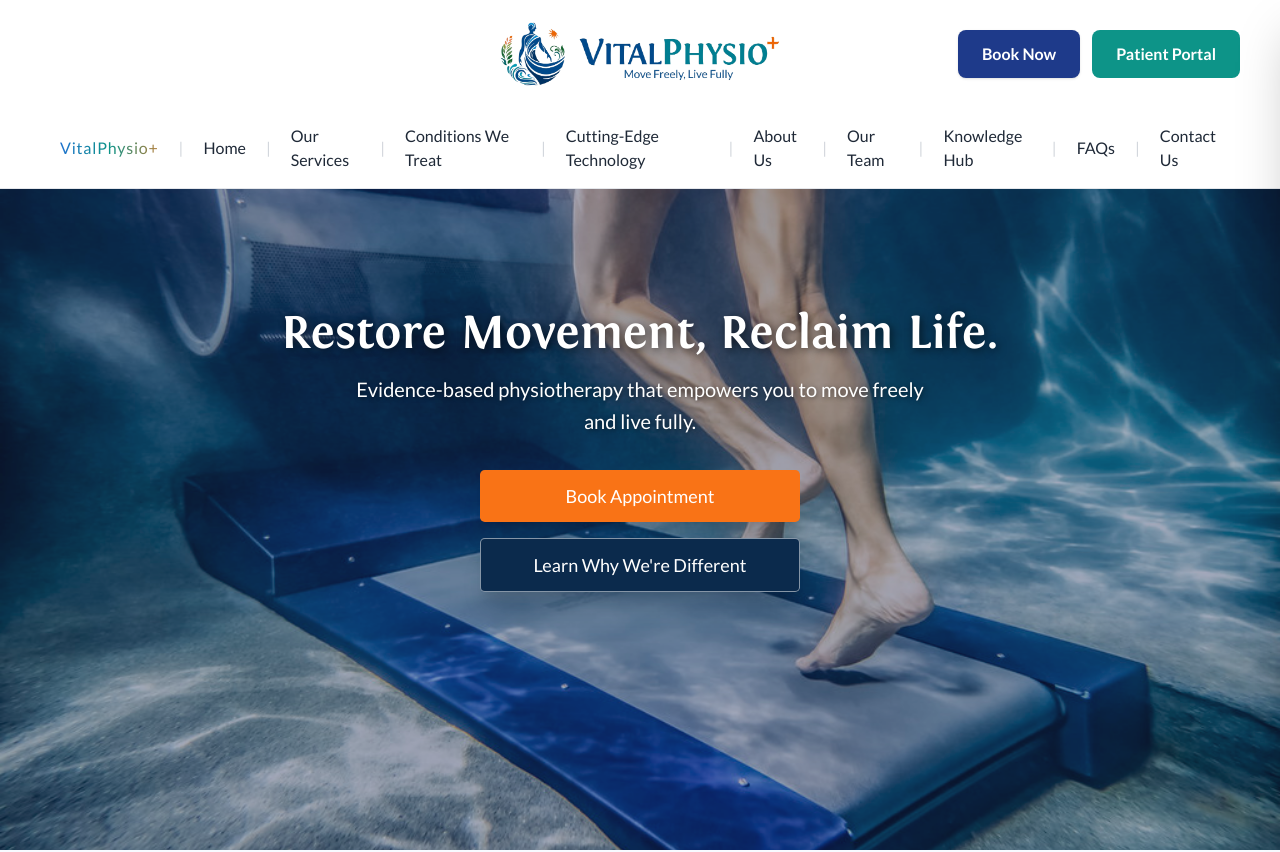
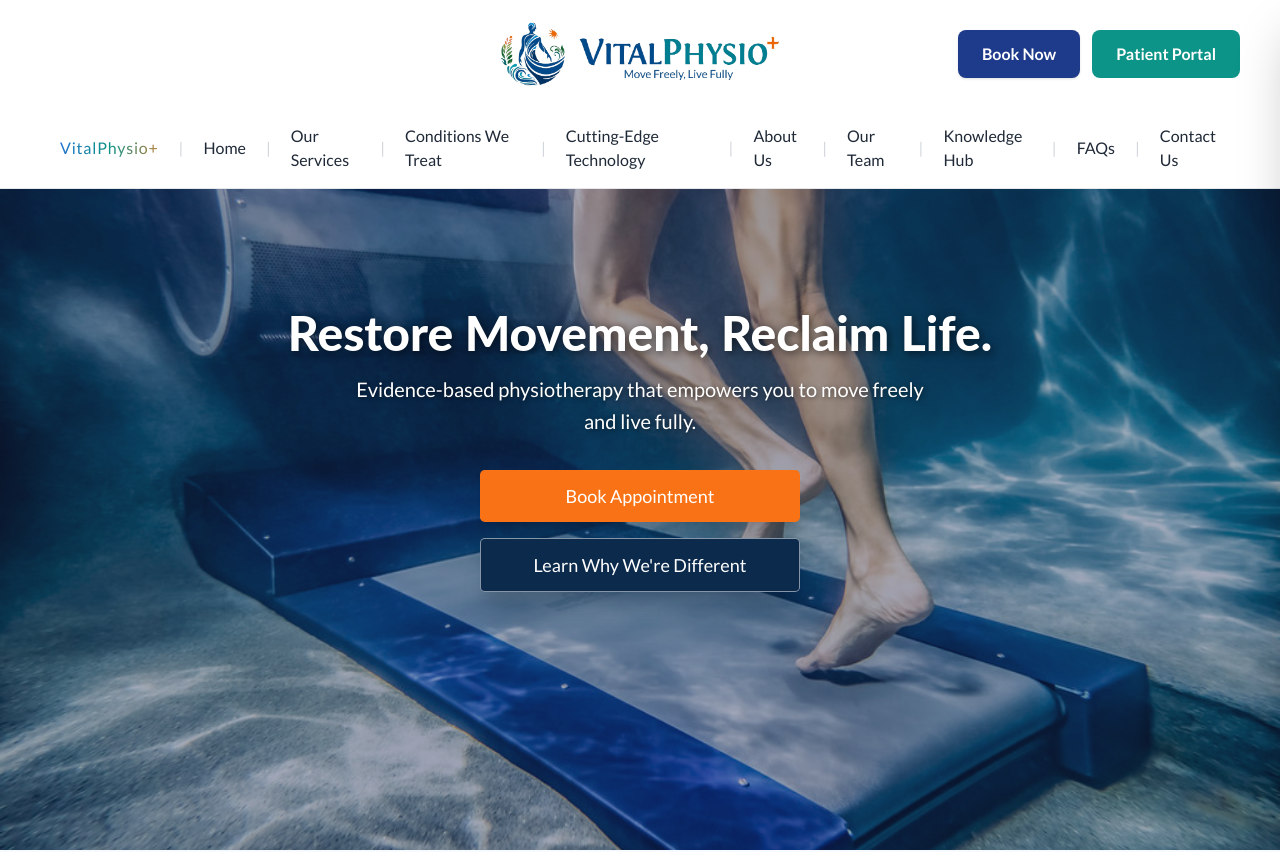
Before and after one commit to ishaan-chadha1/vital-physio-plus, a Next.js app: page / in a window 1280 px wide. Shown: the top 852 px of the page. Built offline with nearby package versions, Linux system fonts and the light colour scheme; a web font is replaced by a local one.

Commit message:
Removal of Fontin from Project

```diff
--- a/app/globals.css
+++ b/app/globals.css
@@ -1,19 +1,4 @@
-/* Fontin */
-@font-face {
-  font-family: 'Fontin';
-  src: url('/fonts/fontin/Fontin-Regular.ttf') format('truetype');
-  font-weight: 400;
-}
-@font-face {
-  font-family: 'Fontin';
-  src: url('/fonts/fontin/Fontin-Bold.ttf') format('truetype');
-  font-weight: 700;
-}
-@font-face {
-  font-family: 'Fontin';
-  src: url('/fonts/fontin/Fontin-Italic.ttf') format('truetype');
-  font-style: italic;
-}
+
 
 /* Lato */
 @font-face {
@@ -107,7 +92,7 @@
 @layer base {
   /* Headings stay Fontin */
   h1, h2, h3, h4, h5, h6 {
-    font-family: 'Fontin', serif;
+    font-family: 'Lato', serif;
     color: #000;
   }
 
```
